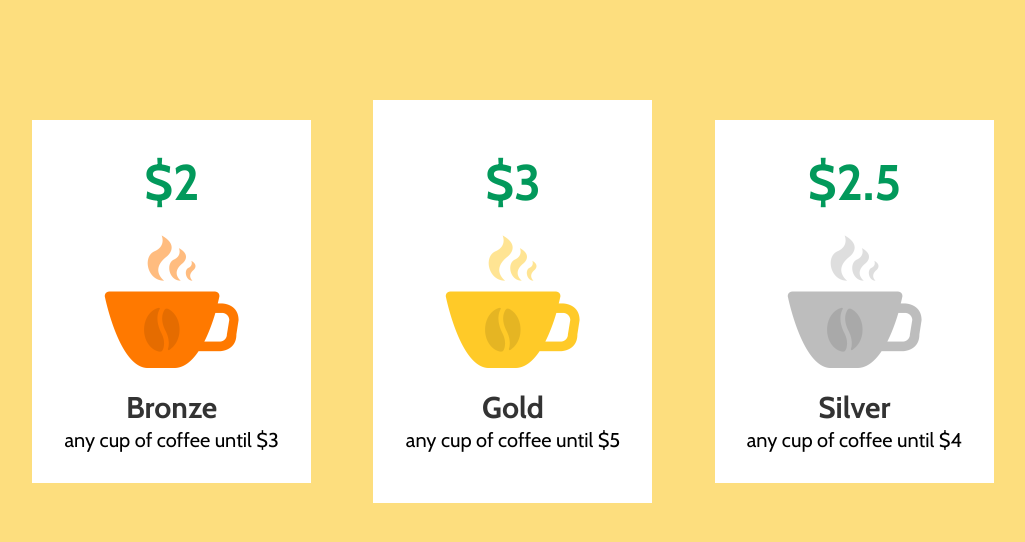
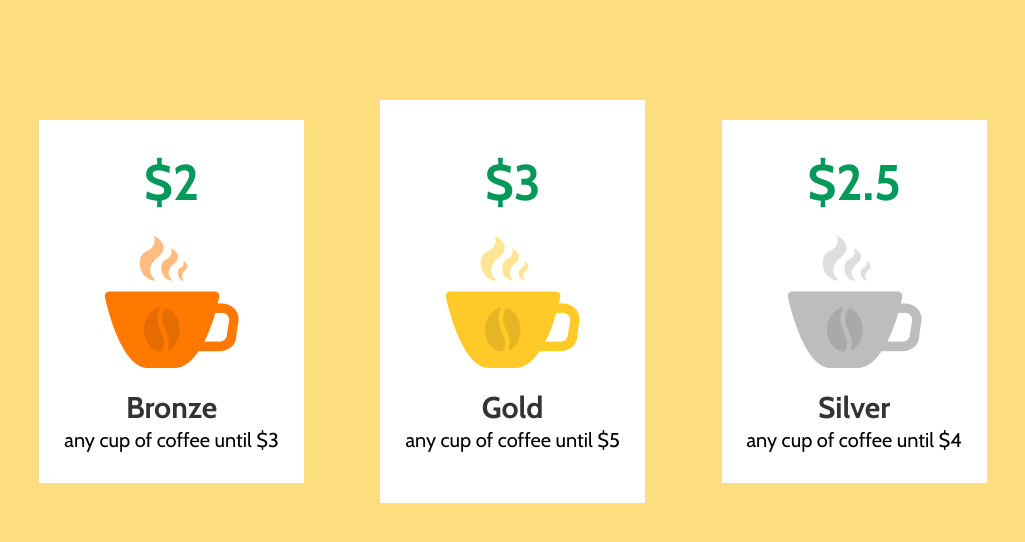
Before and after one commit to Just-a-Cactus/cup-plans, a plain HTML site: page index.html in a window 1280 px wide. Shown: the whole page, without its empty margins (127-1152 px from the left). Drawn offline with nearby package versions, Linux system fonts and the light colour scheme.

Commit message:
change smoke align

```diff
--- a/css/style.css
+++ b/css/style.css
@@ -52,7 +52,7 @@ body {
 	width: 49px;
 	height: 46px;
 	background: url("../images/smoke_gold.png") no-repeat center;
-	margin: 20px 90px 10px;
+	margin: 20px 75px 10px;
 }
 
 .ba-bronze-cup {
@@ -73,7 +73,7 @@ body {
 	width: 49px;
 	height: 46px;
 	background: url("../images/smoke_bronze.png") no-repeat center;
-	margin: 20px 90px 10px;
+	margin: 20px 75px 10px;
 }
 
 .ba-silver-cup {
@@ -94,7 +94,7 @@ body {
 	width: 49px;
 	height: 46px;
 	background: url("../images/smoke_silver.png") no-repeat center;
-	margin: 20px 90px 10px;
+	margin: 20px 75px 10px;
 }
 
 .ba-coffee-price {
```
